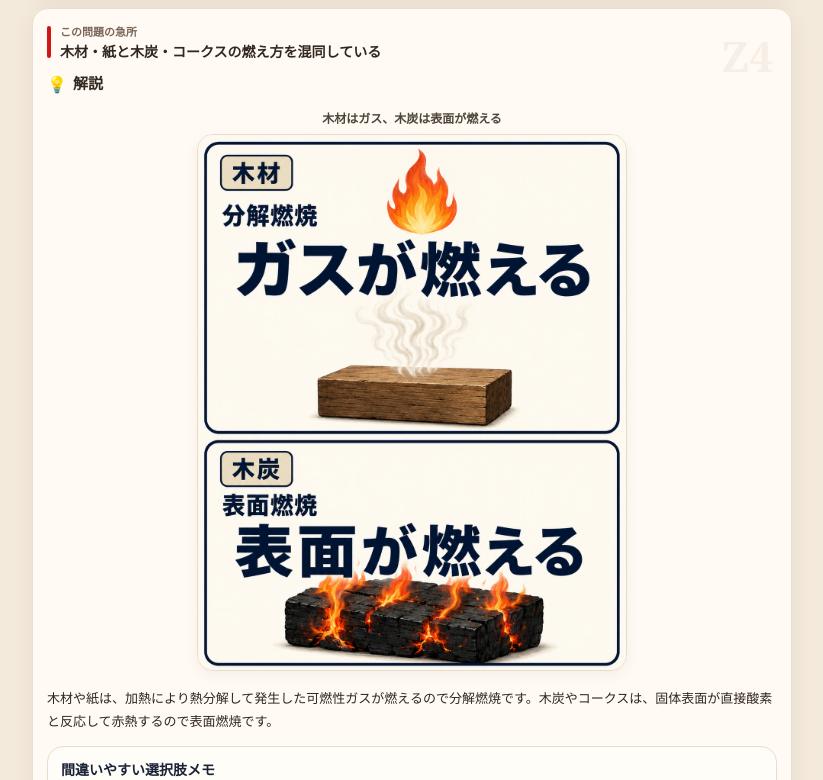
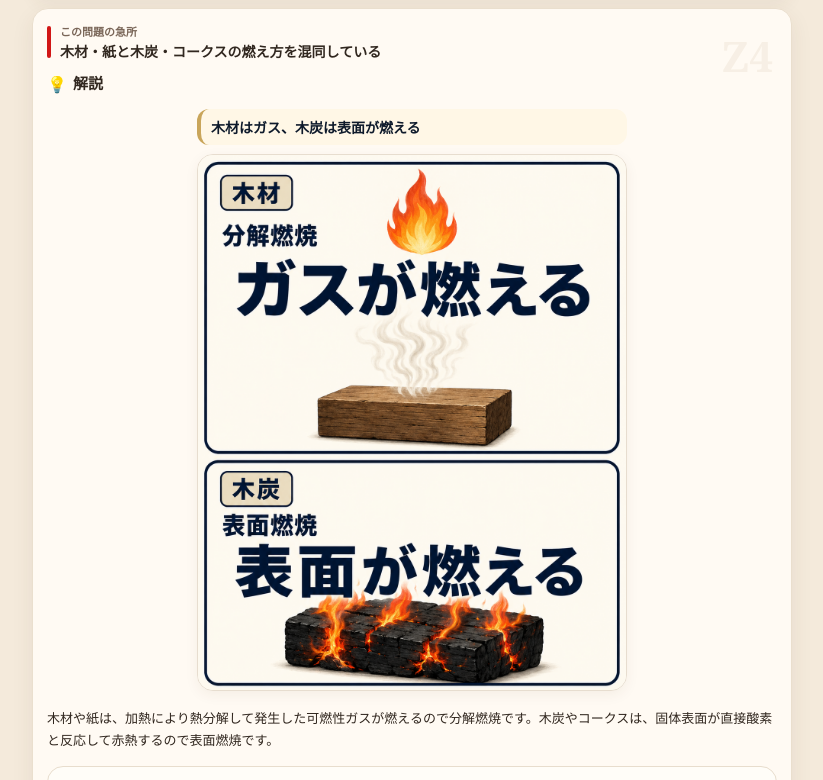
Before and after one commit to tvf6usmhq5pm-crypto/otu4_reboot, a Next.js app: page /dev/explanation-preview in a window 1280 px wide. Shown: the part 8320-9100 px from the top of the page, without its empty margins (228-1051 px from the left). Built offline with nearby package versions, Linux system fonts and the light colour scheme.

Commit message:
feat: refine combustion and natural ignition explanations

```diff
--- a/components/quiz/explanation/ExplanationImage.tsx
+++ b/components/quiz/explanation/ExplanationImage.tsx
@@ -56,10 +56,14 @@ const baseImageStyle: CSSProperties = {
 };
 
 const captionStyle: CSSProperties = {
-  margin: '0 0 7px',
-  color: '#4F463A',
-  fontSize: 12,
-  lineHeight: 1.55,
-  fontWeight: 800,
-  textAlign: 'center',
+  margin: '0 0 9px',
+  padding: '8px 10px',
+  borderLeft: '4px solid #C9A55A',
+  borderRadius: 12,
+  background: '#FFF7E6',
+  color: '#0E1A2B',
+  fontSize: 14,
+  lineHeight: 1.45,
+  fontWeight: 900,
+  textAlign: 'left',
 };
--- a/data/explanation_meta_pilot_phys_v1.ts
+++ b/data/explanation_meta_pilot_phys_v1.ts
@@ -533,16 +533,12 @@ export const explanationMetaPilotPhysV1: ExplanationMetaMap = {
   'PHYS-003-007-V01': {
     lossTitle: '引火点が低く、蒸気が出やすく、接触面積が大きいと燃えやすい',
     shortExplanation:
-      '同じ火源なら、引火点が低く蒸気を発生しやすいほど着火しやすい。空気との接触面積が大きいほど酸素と触れやすく、燃焼しやすくなる。',    shortExplanation:
-      '燃えやすい条件では、熱伝導率だけ「小さい」が正解。熱が逃げにくいと内部に蓄熱し、燃えやすくなる。',    questionId: 'PHYS-003-007-V01',
+      '同じ火源なら、引火点が低く蒸気を発生しやすいほど着火しやすい。空気との接触面積が大きいほど酸素と触れやすく、燃焼しやすくなる。',
+
+    questionId: 'PHYS-003-007-V01',
     schemaVersion: 1,
     misconceptionId: 'combustibility-condition-confusion',
-    lossCategory: 'property_confusion',    style: 'comparison_table',    visualKey: 'combustibility_conditions',    rows: [
-      { cells: ['引火点が低い・蒸気が出やすい', '低い温度でも可燃性蒸気ができる'] },
-      { cells: ['空気との接触面積が大きい', '酸素と触れる面が増えて反応しやすい'] },
-      { cells: ['熱が逃げにくい', '発火・燃焼に必要な熱が蓄積しやすい'] },
-    ],
-    optionMemos: {
+    lossCategory: 'property_confusion',    style: 'comparison_table',    visualKey: 'combustibility_conditions',    optionMemos: {
       0: '引火点が低く、蒸気を発生しやすく、空気との接触面積が大きい状態は最も燃焼しやすい条件です。これが正解です。',
       1: '引火点が高く、蒸気が出にくく、表面積が小さい状態は燃えにくい条件です。',
       2: '酸素がほとんどなく、熱がすぐ逃げる状態では燃焼しにくくなります。',
@@ -962,22 +958,21 @@ export const explanationMetaPilotPhysV1: ExplanationMetaMap = {
     },
   },
   'PHYS-006-003': {
+    lossTitle: '乾性油→酸化熱、セルロイド→分解熱、活性炭→吸着熱',
+    shortExplanation:
+      'アマニ油・キリ油は、植物の種子から取れる乾きやすい油。油は空気で酸化するので酸化熱。セルロイドは、ニトロセルロース系の古いプラスチックなので分解熱。活性炭は、表面に物質をくっつける炭なので吸着熱。',
+    visualImage: {
+      src: '/explanations/natural-ignition-substance-mechanism.webp',
+      alt: '乾性油は酸化熱、セルロイドは分解熱、活性炭は吸着熱の対応図',
+      aspectRatio: '4:5',
+      caption: '',
+      replacesVisual: true,
+    },
+
     questionId: 'PHYS-006-003',
     schemaVersion: 1,
     misconceptionId: 'phys-spontaneous-ignition-heat-mechanism-match',
-    lossCategory: 'classification_confusion',
-    lossTitle: '自然発火の発熱機構と代表物質を取り違える',
-    style: 'short',
-    shortExplanation:
-      '自然発火は、発熱機構と代表物質をセットで覚える。乾性油であるアマニ油やキリ油は酸化熱、セルロイドやニトロセルロースは分解熱、活性炭や木炭粉末は吸着熱で押さえる。',
-    visualImage: {
-      src: '/explanations/spontaneous-ignition-heat-mechanisms.webp',
-      alt: '自然発火の頻出3セットとして酸化熱・分解熱・吸着熱と代表物質を整理した図',
-      aspectRatio: '4:5',
-      caption: '物質から熱の種類を選ぶ。',
-      replacesVisual: true,
-    },
-    optionMemos: {
+    lossCategory: 'classification_confusion',    style: 'short',    optionMemos: {
       0: '乾性油は酸化熱、セルロイドは分解熱、活性炭は吸着熱。正しい並びなので、これが正解。',
       1: 'セルロイドと活性炭の対応が逆。セルロイドは分解熱、活性炭は吸着熱で見る。',
       2: '乾性油とセルロイドの対応が逆。乾性油は酸化熱、セルロイドは分解熱。',
```
Also changed, not shown: data/questions_all_700_v1.json, public/explanations/natural-ignition-substance-mechanism.webp (added), public/explanations/thermal-conductivity-small-heat-trap.webp.
